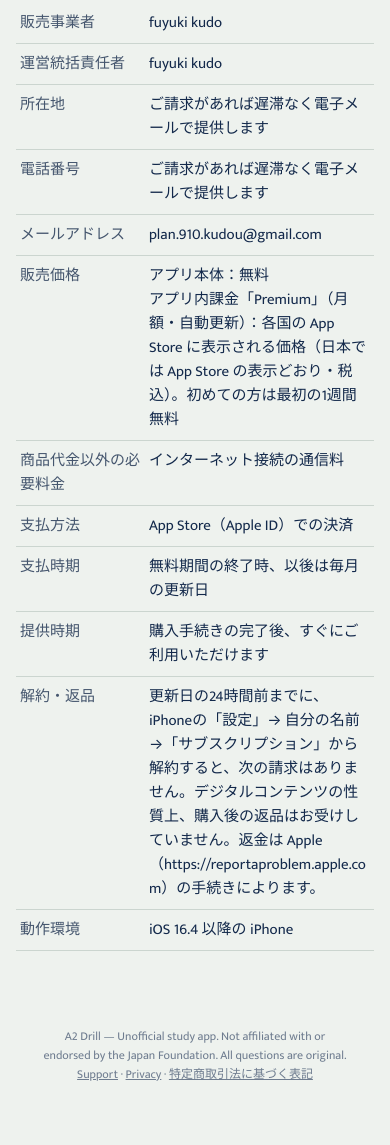
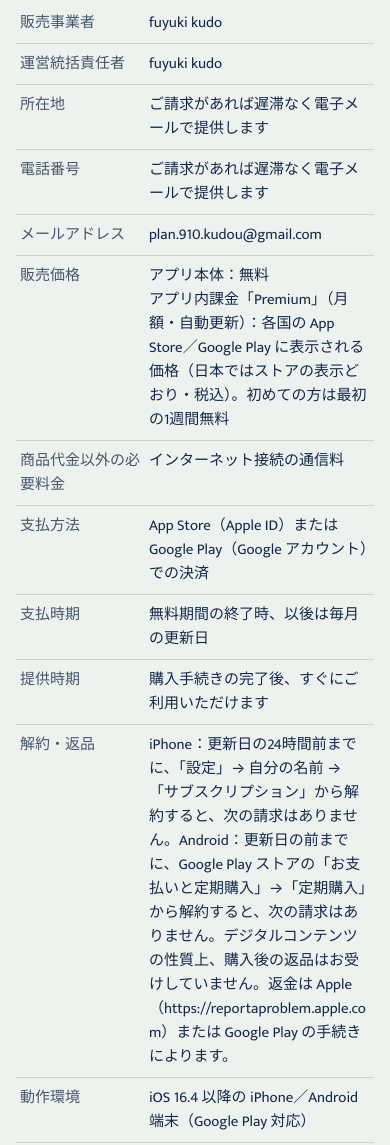
Before and after one commit to f-kudo-hub/a2-drill, a plain HTML site: page tokushoho.html in a window 390 px wide. Shown: the part 187-1332 px from the top of the page. Drawn offline with Linux system fonts and the light colour scheme.

Commit message:
プライバシーポリシー・サポート・特商法の表記に Google Play を足す（Android 版の公開に向けて）
- 通信先・決済は App Store（iPhone）または Google Play（Android）
- 解約の仕方と返金の窓口を Google Play の分も書く
- 生成元は jft-app/tools/Web模試を作る.mjs

Co-Authored-By: Claude Opus 5.5 <noreply@anthropic.com>
Claude-Session: https://claude.ai/code/session_01A2bq65saM4LjDSRVcrSBNQ

```diff
--- a/tokushoho.html
+++ b/tokushoho.html
@@ -5,8 +5,8 @@
 <tr><th>販売事業者</th><td>fuyuki kudo</td></tr><tr><th>運営統括責任者</th><td>fuyuki kudo</td></tr>
 <tr><th>所在地</th><td>ご請求があれば遅滞なく電子メールで提供します</td></tr><tr><th>電話番号</th><td>ご請求があれば遅滞なく電子メールで提供します</td></tr>
 <tr><th>メールアドレス</th><td>plan.910.kudou@gmail.com</td></tr>
-<tr><th>販売価格</th><td>アプリ本体：無料<br>アプリ内課金「Premium」（月額・自動更新）：各国の App Store に表示される価格（日本では App Store の表示どおり・税込）。初めての方は最初の1週間無料</td></tr>
-<tr><th>商品代金以外の必要料金</th><td>インターネット接続の通信料</td></tr><tr><th>支払方法</th><td>App Store（Apple ID）での決済</td></tr>
+<tr><th>販売価格</th><td>アプリ本体：無料<br>アプリ内課金「Premium」（月額・自動更新）：各国の App Store／Google Play に表示される価格（日本ではストアの表示どおり・税込）。初めての方は最初の1週間無料</td></tr>
+<tr><th>商品代金以外の必要料金</th><td>インターネット接続の通信料</td></tr><tr><th>支払方法</th><td>App Store（Apple ID）または Google Play（Google アカウント）での決済</td></tr>
 <tr><th>支払時期</th><td>無料期間の終了時、以後は毎月の更新日</td></tr><tr><th>提供時期</th><td>購入手続きの完了後、すぐにご利用いただけます</td></tr>
-<tr><th>解約・返品</th><td>更新日の24時間前までに、iPhoneの「設定」→ 自分の名前 →「サブスクリプション」から解約すると、次の請求はありません。デジタルコンテンツの性質上、購入後の返品はお受けしていません。返金は Apple（https://reportaproblem.apple.com）の手続きによります。</td></tr>
-<tr><th>動作環境</th><td>iOS 16.4 以降の iPhone</td></tr></table></div><div class="wrap" style="padding-top:0"><p class="foot">A2 Drill — Unofficial study app. Not affiliated with or endorsed by the Japan Foundation. All questions are original.<br><a href="support.html">Support</a> · <a href="privacy.html">Privacy</a> · <a href="tokushoho.html">特定商取引法に基づく表記</a></p></div></body></html>
+<tr><th>解約・返品</th><td>iPhone：更新日の24時間前までに、「設定」→ 自分の名前 →「サブスクリプション」から解約すると、次の請求はありません。Android：更新日の前までに、Google Play ストアの「お支払いと定期購入」→「定期購入」から解約すると、次の請求はありません。デジタルコンテンツの性質上、購入後の返品はお受けしていません。返金は Apple（https://reportaproblem.apple.com）または Google Play の手続きによります。</td></tr>
+<tr><th>動作環境</th><td>iOS 16.4 以降の iPhone／Android 端末（Google Play 対応）</td></tr></table></div><div class="wrap" style="padding-top:0"><p class="foot">A2 Drill — Unofficial study app. Not affiliated with or endorsed by the Japan Foundation. All questions are original.<br><a href="support.html">Support</a> · <a href="privacy.html">Privacy</a> · <a href="tokushoho.html">特定商取引法に基づく表記</a></p></div></body></html>
```
Also changed, not shown: privacy.html (+3 -3 lines), support.html (+1 -1 lines).
